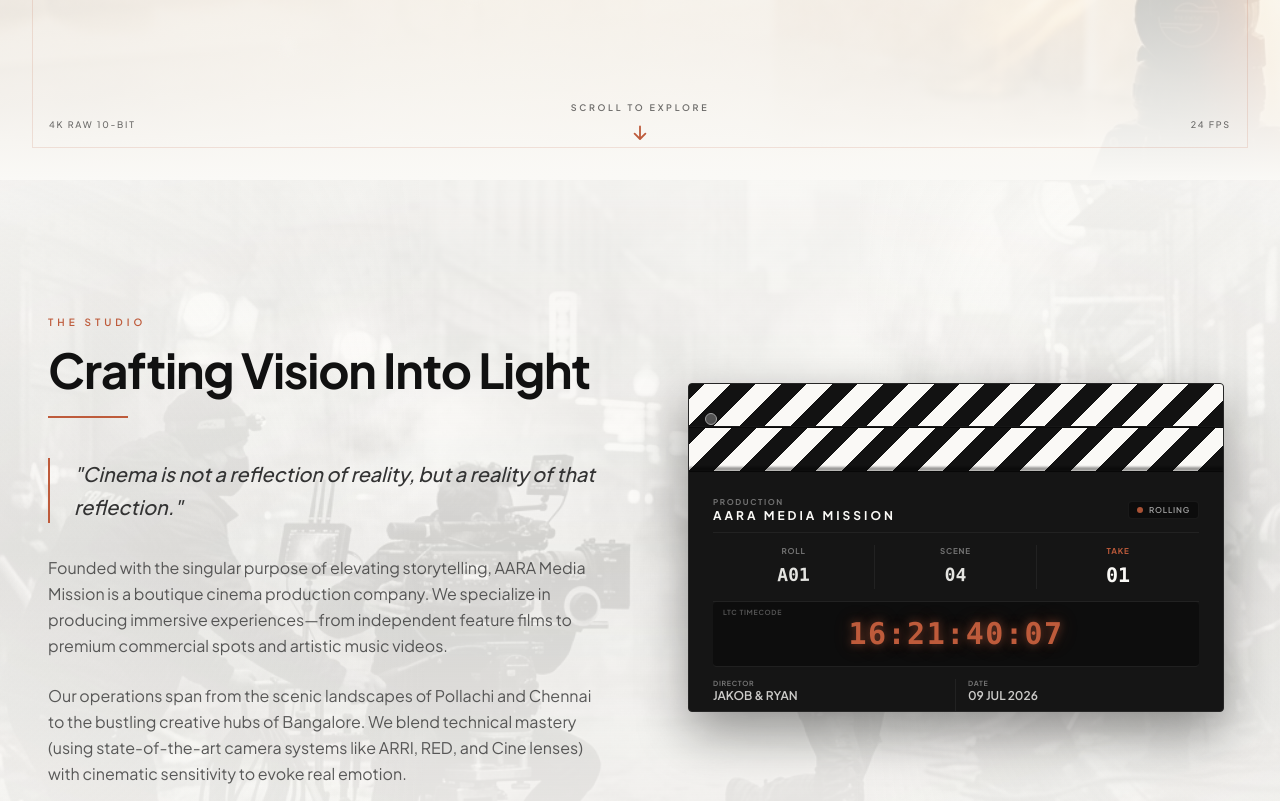
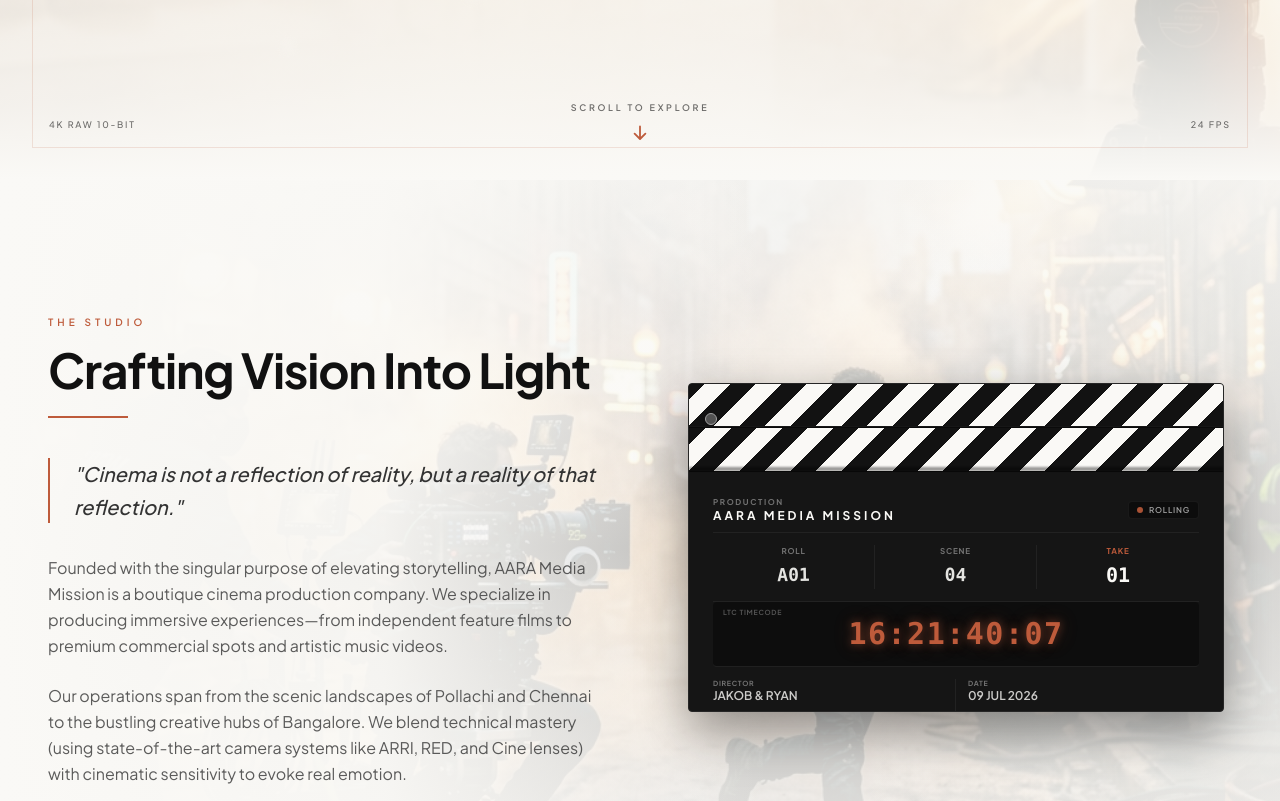
Before and after one commit to primeblockscoins/production, a React (Vite) app: page / in a window 1280 px wide. Shown: the part 620-1421 px from the top of the page. Built offline with nearby package versions, Linux system fonts and the light colour scheme.

Commit message:
add animation

```diff
--- a/src/components/About.jsx
+++ b/src/components/About.jsx
@@ -43,19 +43,19 @@
       id="about"
       className="py-24 md:py-32 overflow-hidden bg-cream relative"
     >
-      {/* Subtle Cinematic Parallax Background */}
+      {/* Subtle Cinematic Static Background */}
       <div className="absolute inset-0 overflow-hidden pointer-events-none z-0">
-        <motion.div
+        <div
           style={{
             backgroundImage: `url('/cinema_action_sequence.png')`,
-            y: bgY
           }}
-          className="absolute inset-0 w-full h-[124%] -top-[12%] bg-cover bg-center bg-no-repeat opacity-[0.16] grayscale contrast-[1.05] mix-blend-multiply"
+          className="absolute inset-0 w-full h-full bg-cover bg-center bg-no-repeat opacity-[0.28] contrast-[1.15]"
         />
         {/* Soft edge fade overlays to blend with the cream background */}
-        <div className="absolute inset-0 bg-gradient-to-b from-cream via-transparent to-cream opacity-70" />
-        <div className="absolute inset-y-0 left-0 w-1/3 bg-gradient-to-r from-cream to-transparent opacity-40" />
-        <div className="absolute inset-y-0 right-0 w-1/3 bg-gradient-to-l from-cream to-transparent opacity-40" />
+        <div className="absolute inset-0 bg-gradient-to-b from-cream via-transparent to-cream opacity-80" />
+        {/* Strong fade on the left side to keep the narrative text highly legible */}
+        <div className="absolute inset-y-0 left-0 w-[60%] bg-gradient-to-r from-cream via-cream/90 to-transparent opacity-100" />
+        <div className="absolute inset-y-0 right-0 w-1/3 bg-gradient-to-l from-cream to-transparent opacity-50" />
       </div>
 
       <div className="max-w-7xl mx-auto px-6 md:px-12 relative z-10">
```
